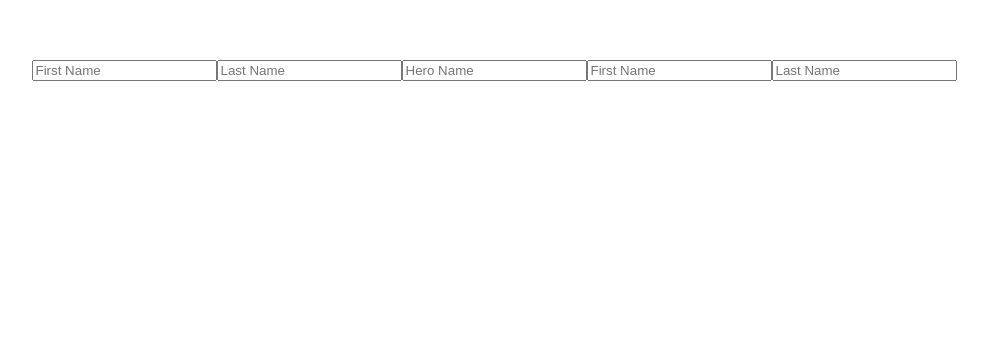
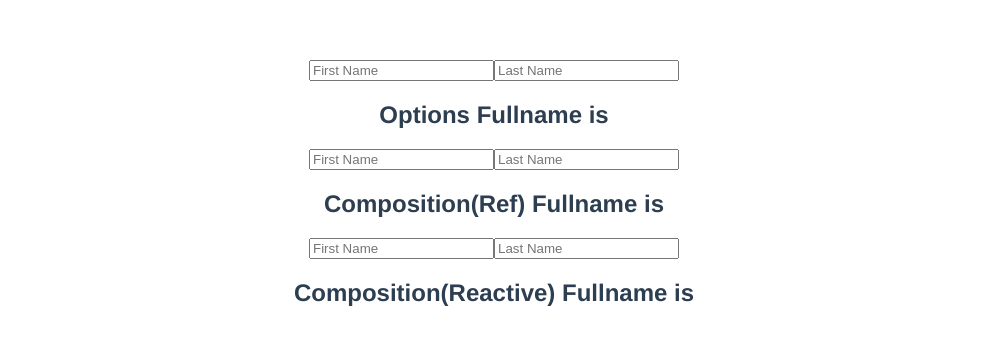
Before and after one commit to imsagarchopra/vuejs3demo, a Vue app: page / in a window 1280 px wide. Shown: the top 344 px of the page, without its empty margins (146-1134 px from the left). Built offline with nearby package versions, Linux system fonts and the light colour scheme.

Commit message:
Composition api - Computed Properties

```diff
--- a/src/App.vue
+++ b/src/App.vue
@@ -54,7 +54,9 @@
   <!-- <DataComponent/> -->
   <!-- <MethodsComponent/> -->
 
-  <VModel/>
+  <!-- <VModel/> -->
+
+  <ComputedComponent/>
 
 </template>
 
@@ -76,7 +78,9 @@
 //import DataComponent from './components/DataComponent.vue';
 //import MethodsComponent from './components/MethodsComponent.vue'
 
-import VModel from './components/VModel.vue';
+// import VModel from './components/VModel.vue';
+
+import ComputedComponent from './components/ComputedComponent.vue';
 
 export default {
   name: 'App',
@@ -99,7 +103,9 @@ export default {
     //DataComponent
     //MethodsComponent
 
-    VModel
+    //VModel
+
+    ComputedComponent
 
 },
   data(){
--- /dev/null
+++ b/src/components/ComputedComponent.vue
@@ -0,0 +1,65 @@
+<template>
+    <div>
+        <!-- Options API -->
+        <input type="text" placeholder="First Name" v-model="fName"/>
+        <input type="text" placeholder="Last Name" v-model="lName"/>
+        <h2>Options Fullname is {{ fullName }}</h2>
+
+         <!-- Composition API -->
+         <input type="text" placeholder="First Name" v-model="refFirstName"/>
+        <input type="text" placeholder="Last Name" v-model="refLastName"/>
+        <h2>Composition(Ref) Fullname is {{ refFullName }}</h2>
+
+          <!-- Composition API -->
+          <input type="text" placeholder="First Name" v-model="reactiveFirstName"/>
+        <input type="text" placeholder="Last Name" v-model="reactiveLastName"/>
+        <h2>Composition(Reactive) Fullname is {{ reactiveFullName }}</h2>
+    </div>
+</template>
+
+<script>
+import {ref, computed, reactive, toRefs} from 'vue'
+    export default {
+        name:'ComputedComponent',
+        setup(){
+            const refFirstName = ref('')
+            const refLastName = ref('')
+
+            const refFullName = computed(function(){
+                return `${refFirstName.value} ${refLastName.value}`
+            })
+
+            const state = reactive({
+                reactiveFirstName : '',
+                reactiveLastName : '',
+
+            })
+
+            const reactiveFullName = computed(function(){
+                return `${state.reactiveFirstName} ${state.reactiveLastName}`
+            })
+            return{
+                refFirstName,
+                refLastName,
+                refFullName,
+                ...toRefs(state),
+                reactiveFullName
+            }
+        },
+        data(){
+            return{
+                fName: '',
+                lName: ''
+            }
+        },
+        computed:{
+            fullName(){
+                return `${this.fName} ${this.lName}`
+            }
+        }
+    }
+</script>
+
+<style scoped>
+
+</style>
```
